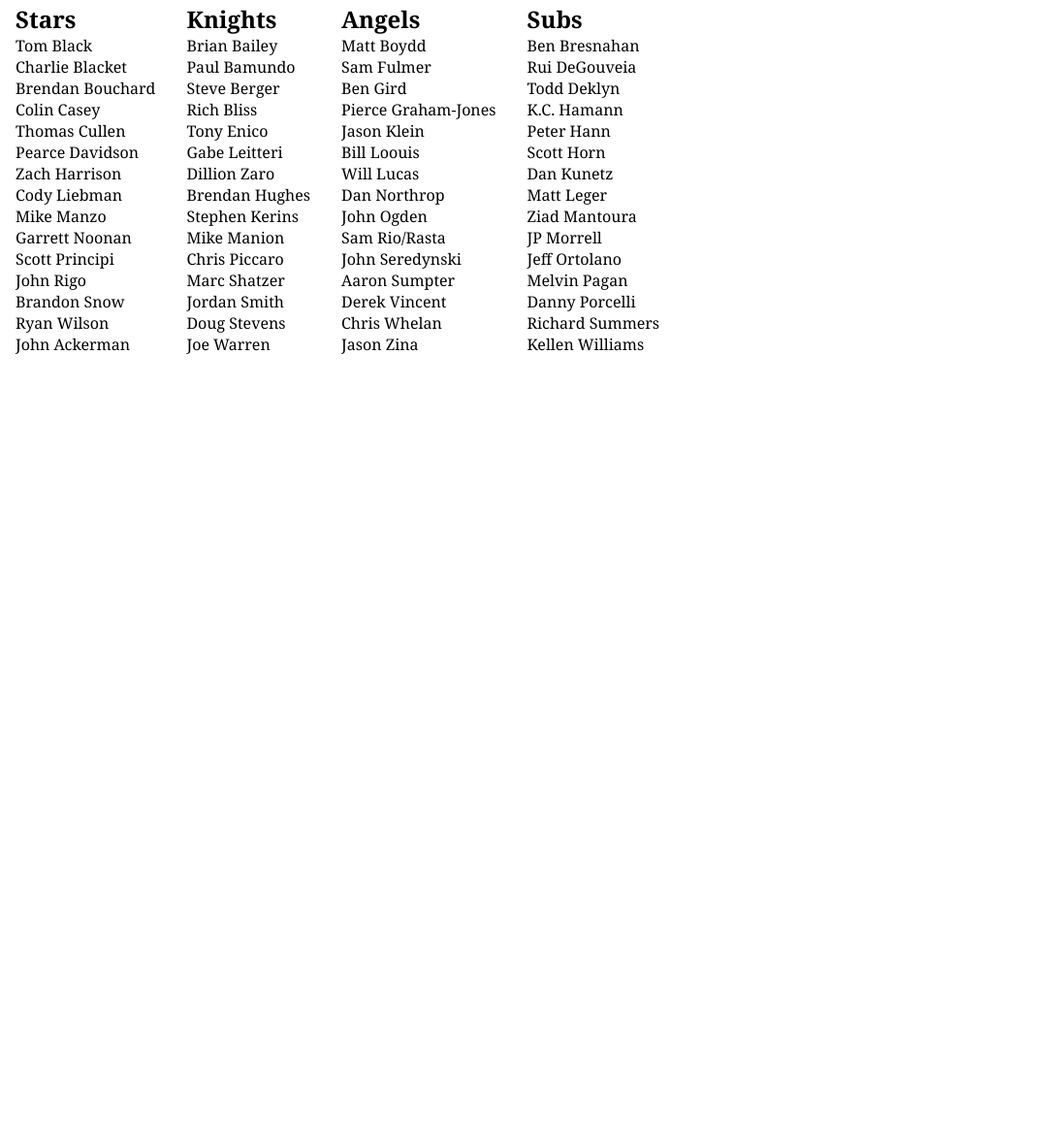
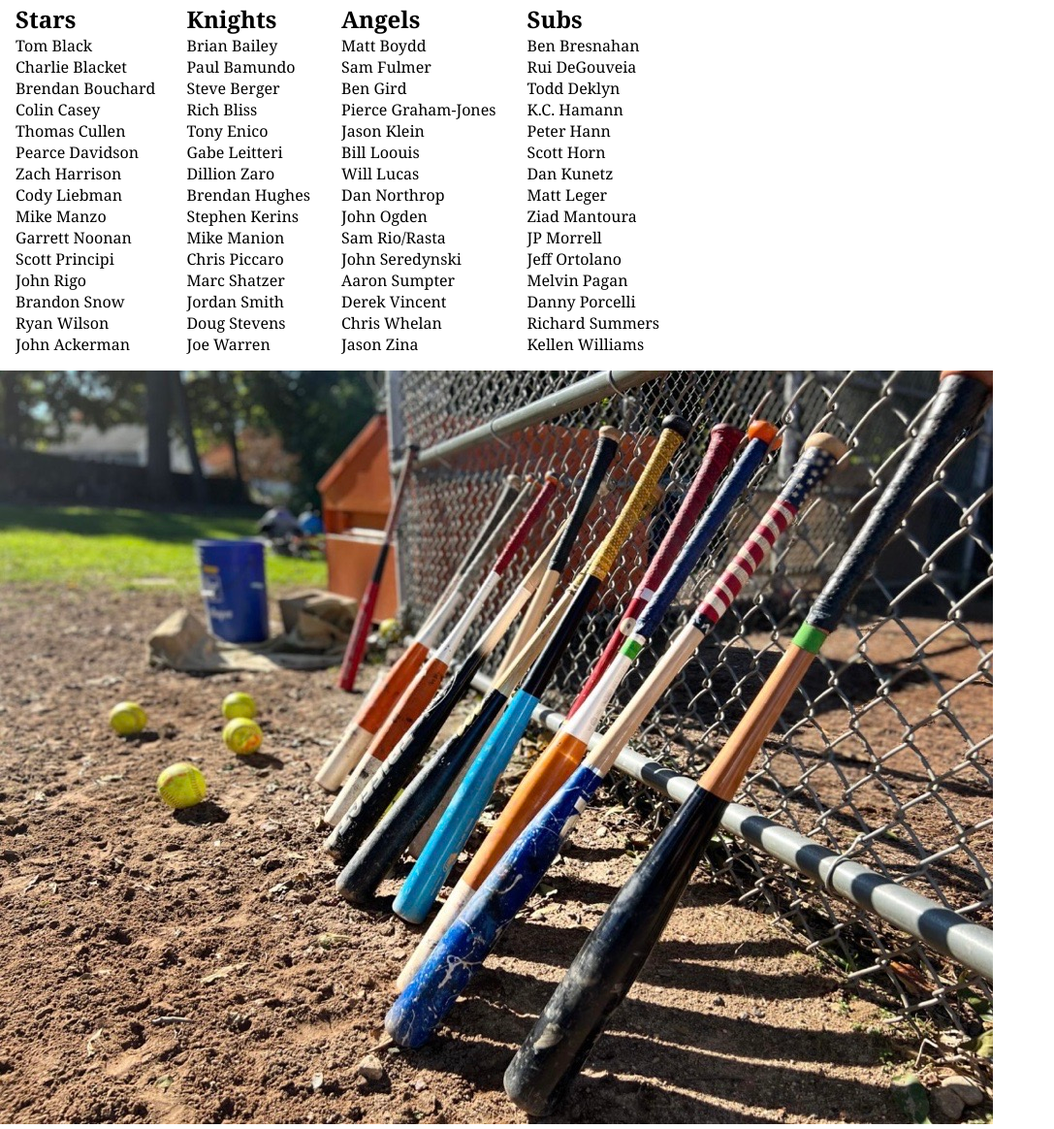
Before and after one commit to chrispiccaro18/esl-website, a plain HTML site: page index.html in a window 1280 px wide. Shown: the part 573-1737 px from the top of the page at 97% size, without its empty margins (0-1087 px from the left). Before the commit the page ends 955 px from the top, so only its background shows below. Drawn offline with Linux system fonts and the light colour scheme.

Commit message:
add photo

```diff
--- a/index.html
+++ b/index.html
@@ -63,6 +63,9 @@
             <ul class="roster" id="subs-roster"></ul>
         </div>
     </div>
+    <footer>
+        <img src="joe-art.png" alt="">
+    </footer>
 </body>
     <script type="module" src="index.js"></script>
 </html>
```
Also changed, not shown: joe-art.png (added).
